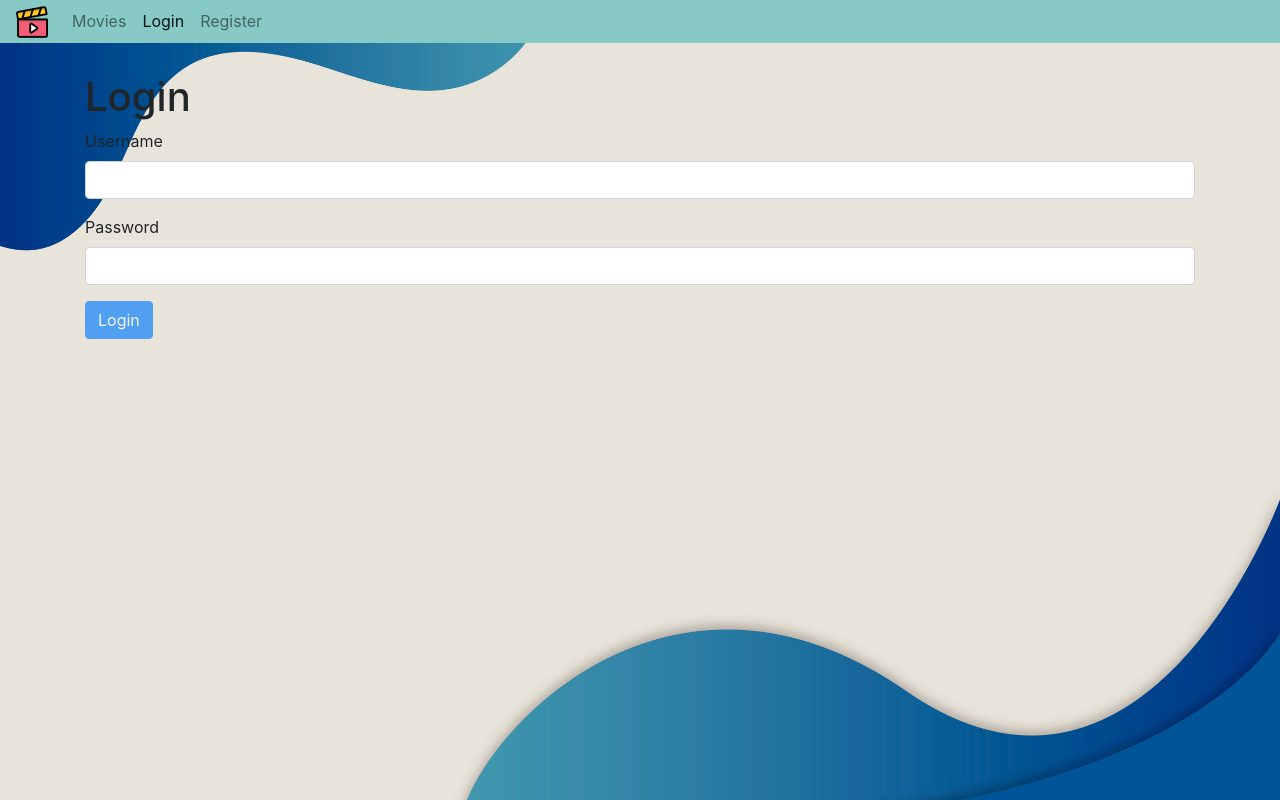
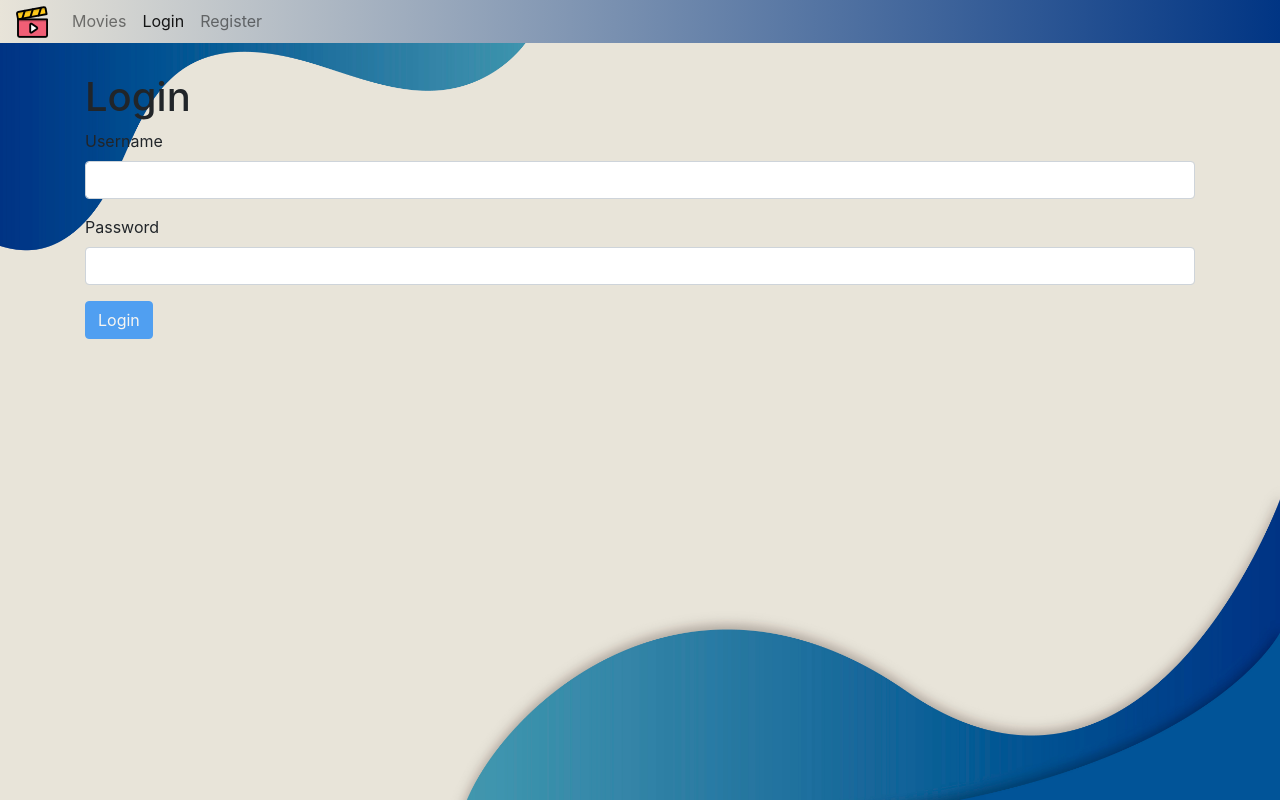
Before and after one commit to programmerahul/recipes-frontend, a React (Create React App) app: page /login in a window 1280 px wide. Built offline with nearby package versions, Linux system fonts and the light colour scheme.

Commit message:
background image set

```diff
--- a/src/components/navBar.jsx
+++ b/src/components/navBar.jsx
@@ -1,14 +1,12 @@
 import React, { Component } from "react";
 import { NavLink, Link } from "react-router-dom";
 import pic from "./logo.png";
+import background from "../components/navbarImage.png";
 class NavBar extends Component {
   render() {
     const { user } = this.props;
     return (
-      <nav
-        className="navbar navbar-expand-lg navbar-light py-0"
-        style={{ backgroundColor: "#87c9c4" }}
-      >
+      <nav className="navbar navbar-expand-lg navbar-light py-0 shadow-5-strong navBarGradient">
         <Link className="navbar-brand" to="/">
           <img src={pic} />
         </Link>
--- a/src/index.css
+++ b/src/index.css
@@ -24,3 +24,26 @@ code {
   background-size: cover;
   background-position: center;
 }
+.navBarGradient {
+  background: hsla(216, 99%, 26%, 1);
+
+  background: linear-gradient(
+    180deg,
+    hsla(216, 99%, 26%, 1) 0%,
+    hsla(44, 25%, 88%, 1) 100%
+  );
+
+  background: -moz-linear-gradient(
+    180deg,
+    hsla(216, 99%, 26%, 1) 0%,
+    hsla(44, 25%, 88%, 1) 100%
+  );
+
+  background: -webkit-linear-gradient(
+    180deg,
+    hsla(216, 99%, 26%, 1) 0%,
+    hsla(44, 25%, 88%, 1) 100%
+  );
+
+  filter: progid: DXImageTransform.Microsoft.gradient( startColorstr="#013686", endColorstr="#E8E4D9", GradientType=1 );
+}
```
Also changed, not shown: src/components/navbarImage.png (added).
